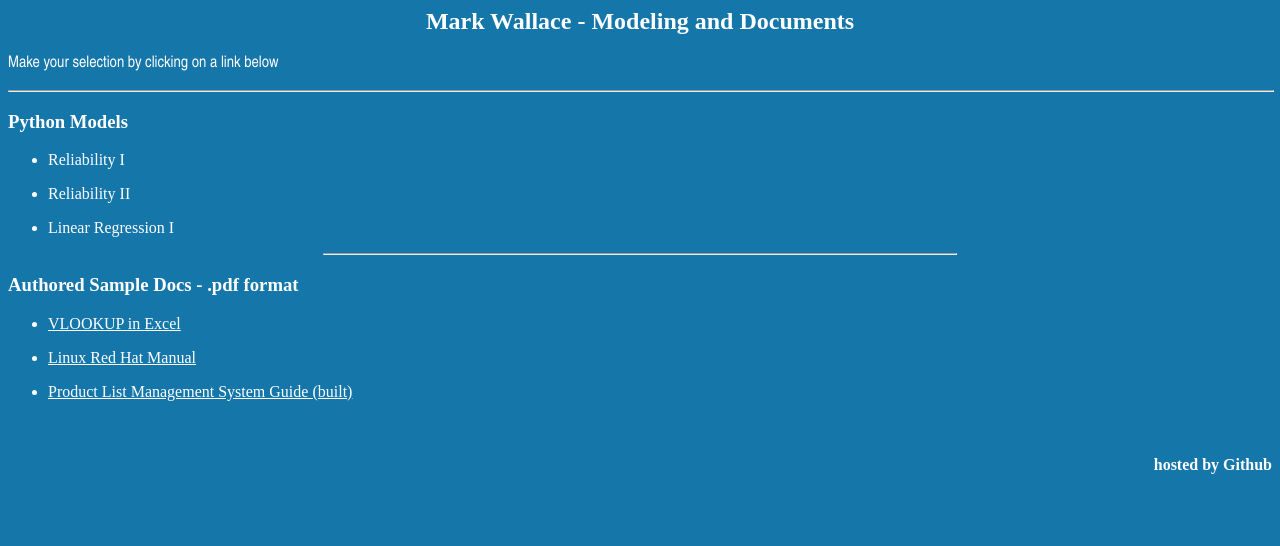
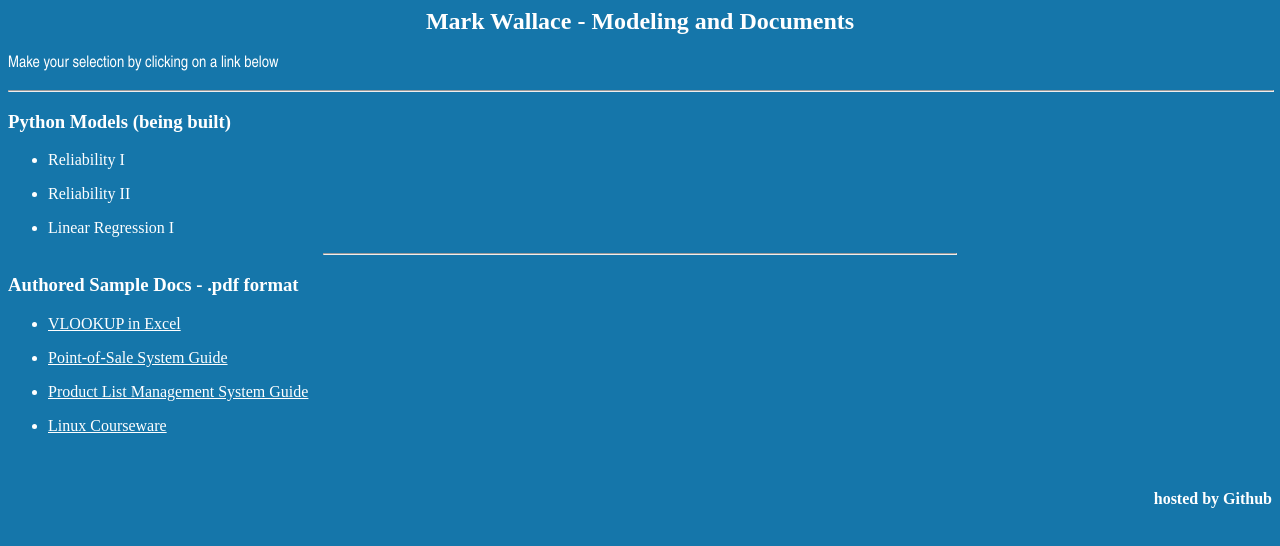
Before and after one commit to Mark-Data-Engineer/Mark-Data-Engineer.github.io, a plain HTML site: page index.html in a window 1280 px wide. Drawn offline with Linux system fonts and the light colour scheme.

Commit message:
Add files via upload

```diff
--- a/index.html
+++ b/index.html
@@ -2,11 +2,11 @@
 <HEAD>
 <TITLE>index.html</TITLE>
 </HEAD>
-<BODY BGCOLOR="#1576AA" TEXT="#FFFFFF" LINK="#FFFFFF" VLINK="#06D7D1">
+<BODY BGCOLOR="#1576AA" TEXT="#FFFFFF" LINK="#FFFFFF" VLINK="#FFFFFF" ALINK="#06D7D1">
 <H2 ALIGN="center"><FONT FACE="Technical">Mark Wallace - Modeling and Documents</FONT></H2>
 <P ALIGN="left"><FONT FACE="Arial Narrow">Make your selection by clicking on a link below</FONT></P>
 <HR ALIGN="CENTER" WIDTH="100%">
-<H3 ALIGN="left"><FONT FACE="Technical">Python Models</FONT></H3>
+<H3 ALIGN="left"><FONT FACE="Technical">Python Models (being built)</FONT></H3>
 <UL>
 <LI>
 <P ALIGN="left"><FONT FACE="Technical">Reliability I</FONT></P>
@@ -25,10 +25,13 @@
 <P ALIGN="left"><A HREF="MS_Excel_VLOOKUP.pdf"><FONT FACE="Technical">VLOOKUP in Excel</FONT></A><FONT FACE="Technical"></FONT></P>
 </LI>
 <LI>
-<P ALIGN="left"><A HREF="Linux_Courseware.pdf"><FONT FACE="Technical">Linux Red Hat Manual</FONT></A></P>
+<P ALIGN="left"><A HREF="POS_Guide.pdf"><FONT FACE="Technical">Point-of-Sale System Guide</FONT></A></P>
 </LI>
 <LI>
-<P ALIGN="left"><A HREF="PLMS_Guide.pdf">Product List Management System Guide (built)</A></P>
+<P ALIGN="left"><A HREF="PLMS_Guide.pdf"><FONT FACE="Technical">Product List Management System Guide</FONT></A></P>
+</LI>
+<LI>
+<P ALIGN="left"><A HREF="Linux_Courseware.pdf"><FONT FACE="Technical">Linux Courseware</FONT></A></P>
 </LI>
 </UL>
 <P>&nbsp;</P>
```
Also changed, not shown: 1 other file.
